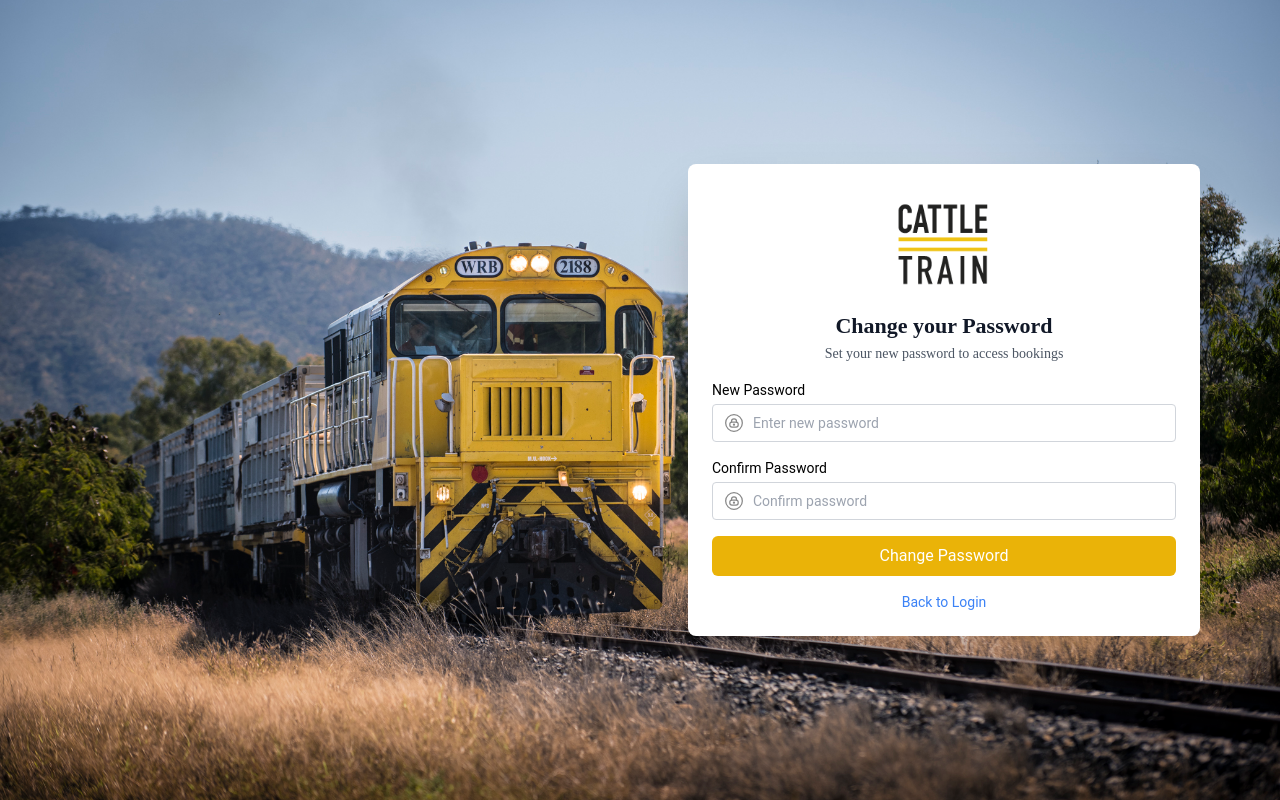
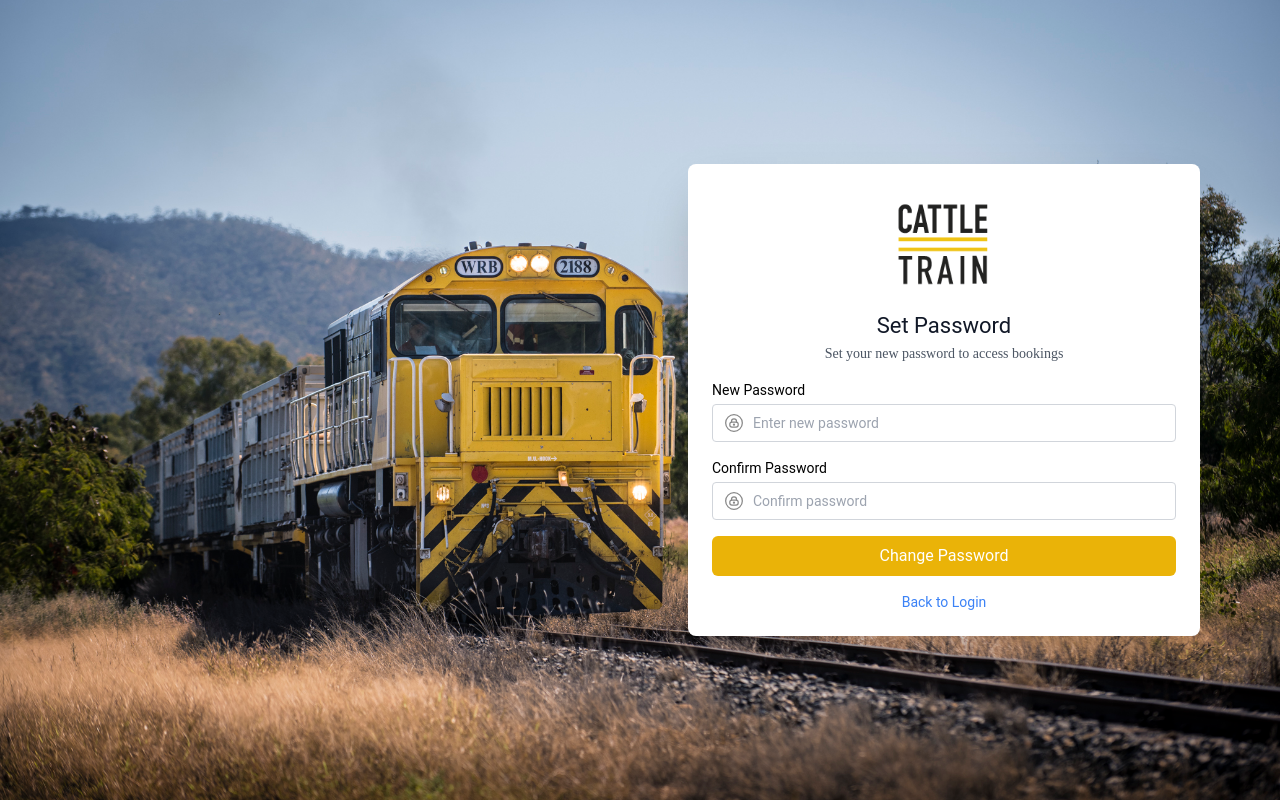
Before and after one commit to Sonysreegondi/WATCO-UI, a React (Vite) app: page /change-password in a window 1280 px wide. Built offline with nearby package versions, Linux system fonts and the light colour scheme.

Commit message:
font changed

```diff
--- a/src/pages/ChangePassword.tsx
+++ b/src/pages/ChangePassword.tsx
@@ -19,12 +19,11 @@ export default function ChangePassword() {
             alt="Cattle Train Logo"
             className="mx-auto w-24 sm:w-28 mb-3"
           />
-
           <h2
-            className="text-[22px] font-semibold text-gray-900 leading-tight"
-            style={{ fontFamily: "Lexend Deca" }}
+            className="text-[22px] font-normal text-gray-900 text-center leading-tight"
+            style={{ fontFamily: "Roboto, sans-serif" }}
           >
-            Change your Password
+            Set Password
           </h2>
           <p
             className="text-sm text-gray-600 mt-1"
--- a/src/pages/Login.tsx
+++ b/src/pages/Login.tsx
@@ -17,11 +17,12 @@ export default function Login() {
           />
 
           <h2
-            className="text-[22px] font-semibold text-gray-900 leading-tight"
-            style={{ fontFamily: "Lexend Deca" }}
+            className="text-[22px] font-normal text-gray-900 leading-tight text-center"
+            style={{ fontFamily: "Roboto, sans-serif" }}
           >
             Welcome!
           </h2>
+
           <p
             className="text-sm text-gray-600 mt-1"
             style={{ fontFamily: "Lexend Deca" }}
```
